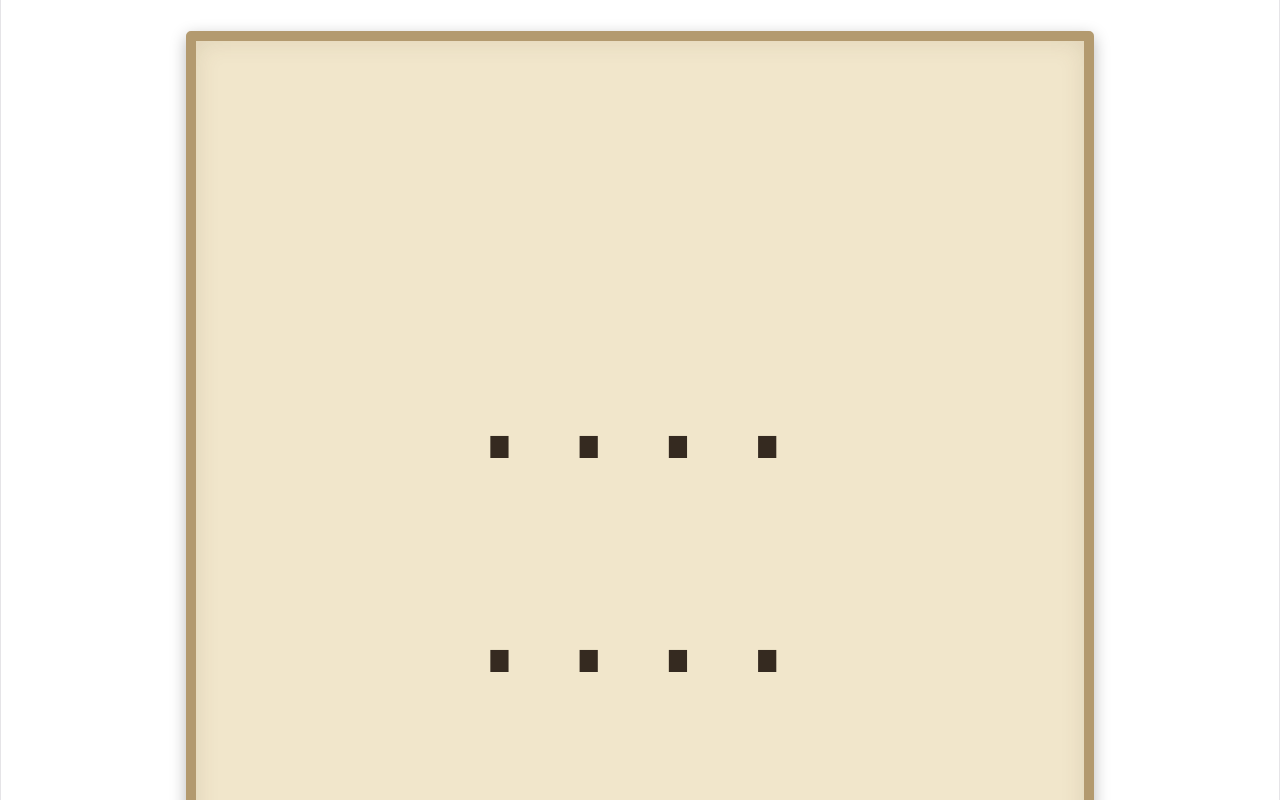
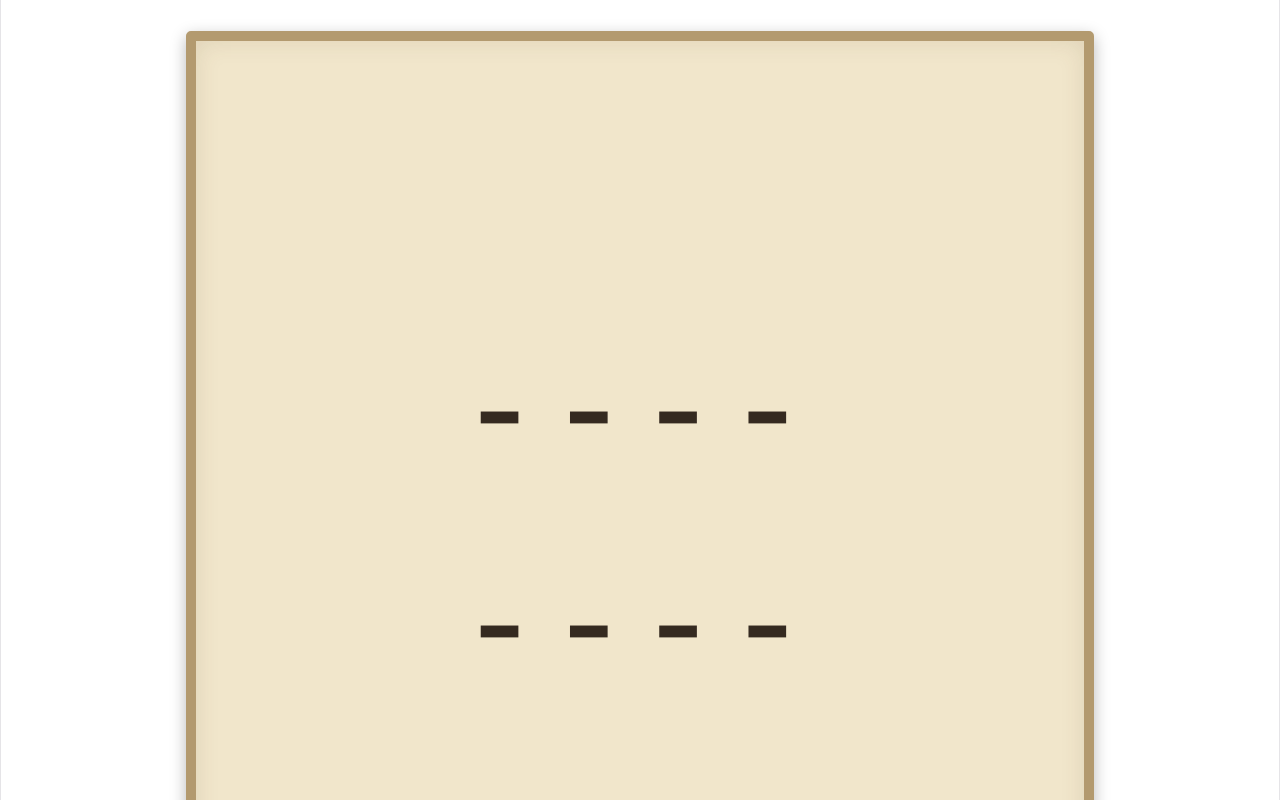
Before and after one commit to ExoSkeletons/babel-librarian, a React (Vite) app: page /browse/0/0/0/0 in a window 1280 px wide. Shown: the part 1751-2551 px from the top of the page. Built offline with nearby package versions, Linux system fonts and the light colour scheme; no server answers; a web font is replaced by a local one.

Commit message:
seeded rand

```diff
--- a/package.json
+++ b/package.json
@@ -13,7 +13,8 @@
     "@google/genai": "^2.30.0",
     "react": "^19.3.1",
     "react-dom": "^19.3.1",
-    "react-router-dom": "^7.18.4"
+    "react-router-dom": "^7.18.4",
+    "seedrandom": "^3.0.5"
   },
   "devDependencies": {
     "@babel/core": "^7.29.7",
--- a/src/pages/Book.jsx
+++ b/src/pages/Book.jsx
@@ -1,19 +1,24 @@
 import { pageDim, dim } from '../config/library'
+import { coerceLocation, getText, parseLocationParams } from '../app/library'
 
 import { useState, useEffect } from 'react'
 import { Link, useNavigate, useParams } from 'react-router-dom'
-import { coerceLocation, getText, parseLocationParams } from '../app/library'
+import seedrandom from 'seedrandom'
 
 import './Book.css'
 
-function generateFullPageString(text) {
+function generateFullPageString(text, randomisePosition = true) {
     let pageText = text
 
-    const position = (pageDim.charsPerPage - text.length) * Math.random() // todo: use seeded randomiser
-    const pad = '.'
-    const prefix = pad.repeat(Math.max(0, Math.floor(position)))
-    const suffix = pad.repeat(Math.max(0, pageDim.charsPerPage - prefix.length - text.length))
-    pageText = prefix + text + suffix
+    const r = seedrandom(text)
+
+    if (randomisePosition) {
+        const position = (pageDim.charsPerPage - text.length) * r()
+        const pad = '-'
+        const prefix = pad.repeat(Math.max(0, Math.floor(position)))
+        const suffix = pad.repeat(Math.max(0, pageDim.charsPerPage - prefix.length - text.length))
+        pageText = prefix + text + suffix
+    }
 
     const lines = []
     for (let i = 0; i < pageText.length; i += pageDim.charsPerLine)
```
Also changed, not shown: 1 other file (tests, documents, lock files or other folders).
